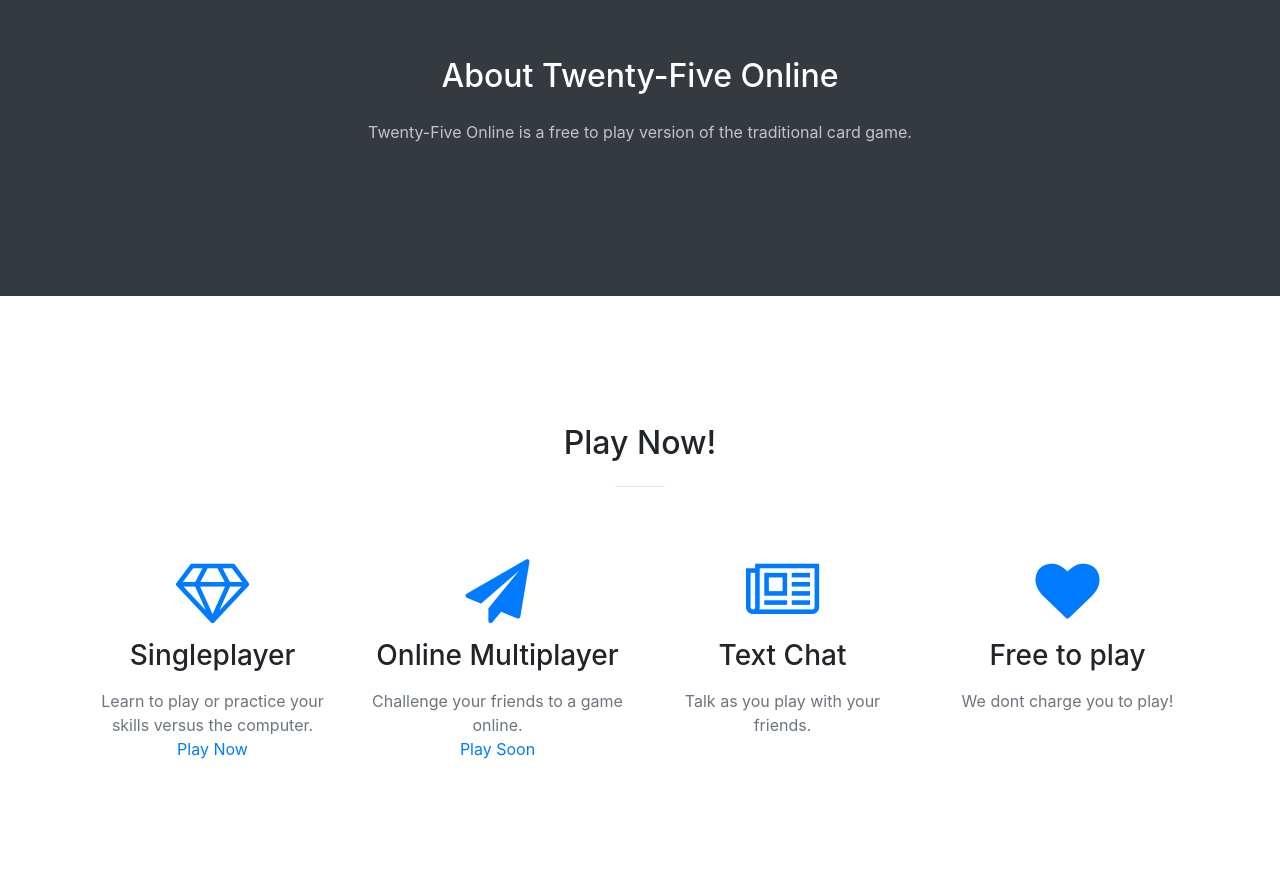
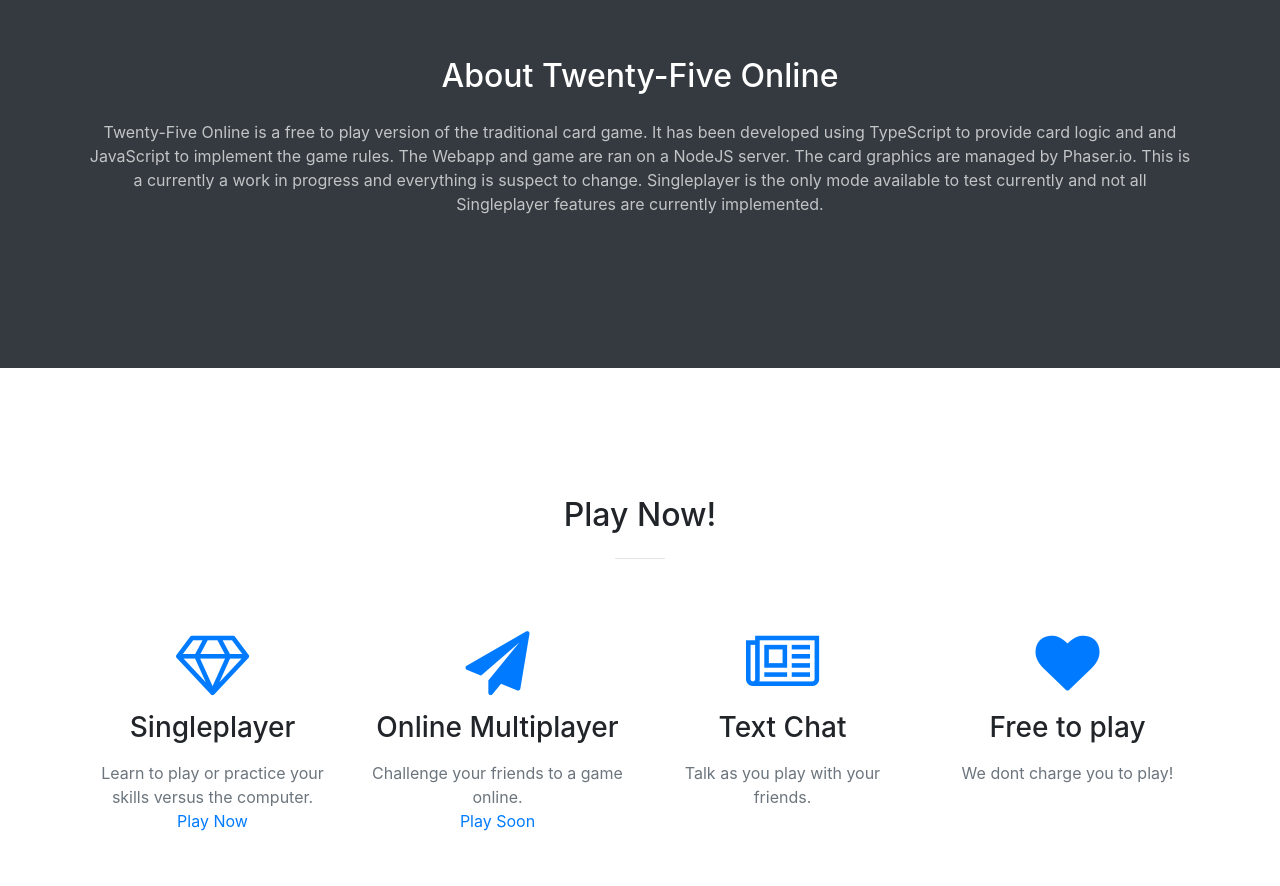
Before and after one commit to Martinc94/25CardGame, a website with bundled scripts: page WebClient/index.html in a window 1280 px wide. Shown: the part 1420-2306 px from the top of the page. Built offline with nearby package versions, Linux system fonts and the light colour scheme.

Commit message:
added text

```diff
--- a/WebClient/index.html
+++ b/WebClient/index.html
@@ -1,8 +1,6 @@
 <!DOCTYPE html>
 <html lang="en">
-
   <head>
-
     <meta charset="utf-8">
     <meta name="viewport" content="width=device-width, initial-scale=1, shrink-to-fit=no">
     <meta name="description" content="">
@@ -23,11 +21,9 @@
 
     <!-- Custom styles for this template -->
     <link href="css/creative.min.css" rel="stylesheet">
-
   </head>
 
   <body id="page-top">
-
     <!-- Navigation -->
     <nav class="navbar navbar-expand-lg navbar-light fixed-top" id="mainNav">
       <div class="container">
@@ -91,7 +87,10 @@
     <section class="bg-dark text-white">
         <div class="container text-center">
           <h2 class="mb-4">About Twenty-Five Online</h2>
-          <p class="text-faded mb-4">Twenty-Five Online is a free to play version of the traditional card game.</p>
+          <p class="text-faded mb-4">Twenty-Five Online is a free to play version of the traditional card game. It has been developed using TypeScript to provide card logic and
+            and JavaScript to implement the game rules. The Webapp and game are ran on a NodeJS server. The card graphics are managed by Phaser.io. This is a currently a work in
+            progress and everything is suspect to change. Singleplayer is the only mode available to test currently and not all Singleplayer features are currently implemented.
+          </p>
         </div>
       </section>
 
@@ -272,7 +271,5 @@
 
     <!-- Custom scripts for this template -->
     <script src="js/creative.min.js"></script>
-
   </body>
-
 </html>
```
